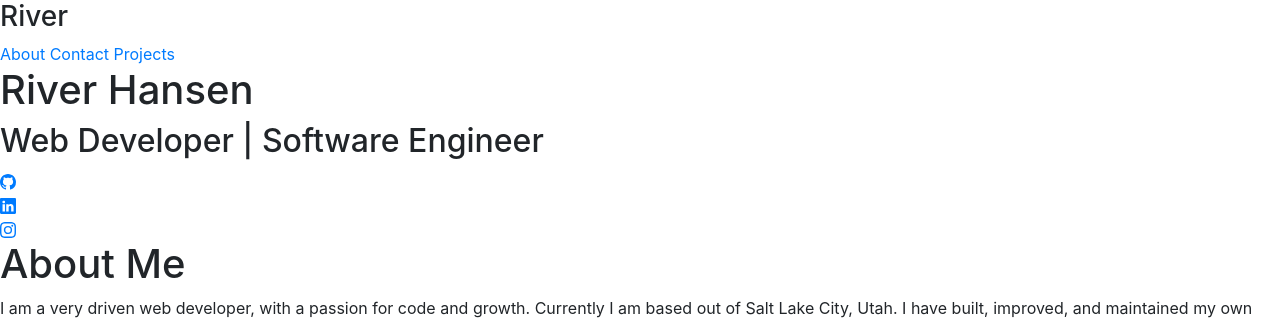
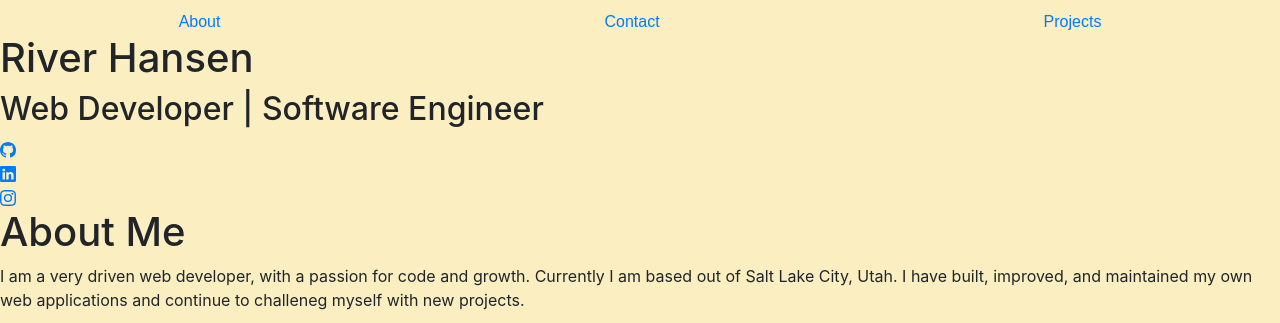
Before and after one commit to Riverbh/Riverbh.github.io, a plain HTML site: page index.html in a window 1280 px wide. Shown: the top 323 px of the page. Drawn offline with nearby package versions, Linux system fonts and the light colour scheme.

Commit message:
added styling and aligned my links uptop

```diff
--- a/index.html
+++ b/index.html
@@ -10,8 +10,8 @@
 </head>
 <body>
 
+
     <div class="home-navigation">
-        <h3>River</h3>
         <div class="home-nav-titles">
             <a href="#header-about" target="_self" id="NavigateAbout">About</a>
             <a href="#contact-section" target="_self" id="NavigateContact">Contact</a>
@@ -19,8 +19,7 @@
         </div>
     </div>
 
-
-    <h1>River Hansen</h1>
+   <h1>River Hansen</h1>
     <h2>Web Developer | Software Engineer</h2>
 
 
--- a/style.css
+++ b/style.css
@@ -7,4 +7,24 @@ body {
     margin: 0;
     overflow-x: hidden;
     font-size: 100%;
+    background-color: #FBEEC1;
 }
+
+a {
+    text-decoration: none;
+}
+
+  .home-navigation {
+    display: flex;
+    justify-content: center;
+    align-items: center;
+    margin-top: 10px;
+  }
+
+  .home-nav-titles {
+    display: flex;
+    justify-content: center;
+    align-items: center;
+    gap: 30vw;
+    font-family: "Audiowide", sans-serif;
+  }
```
